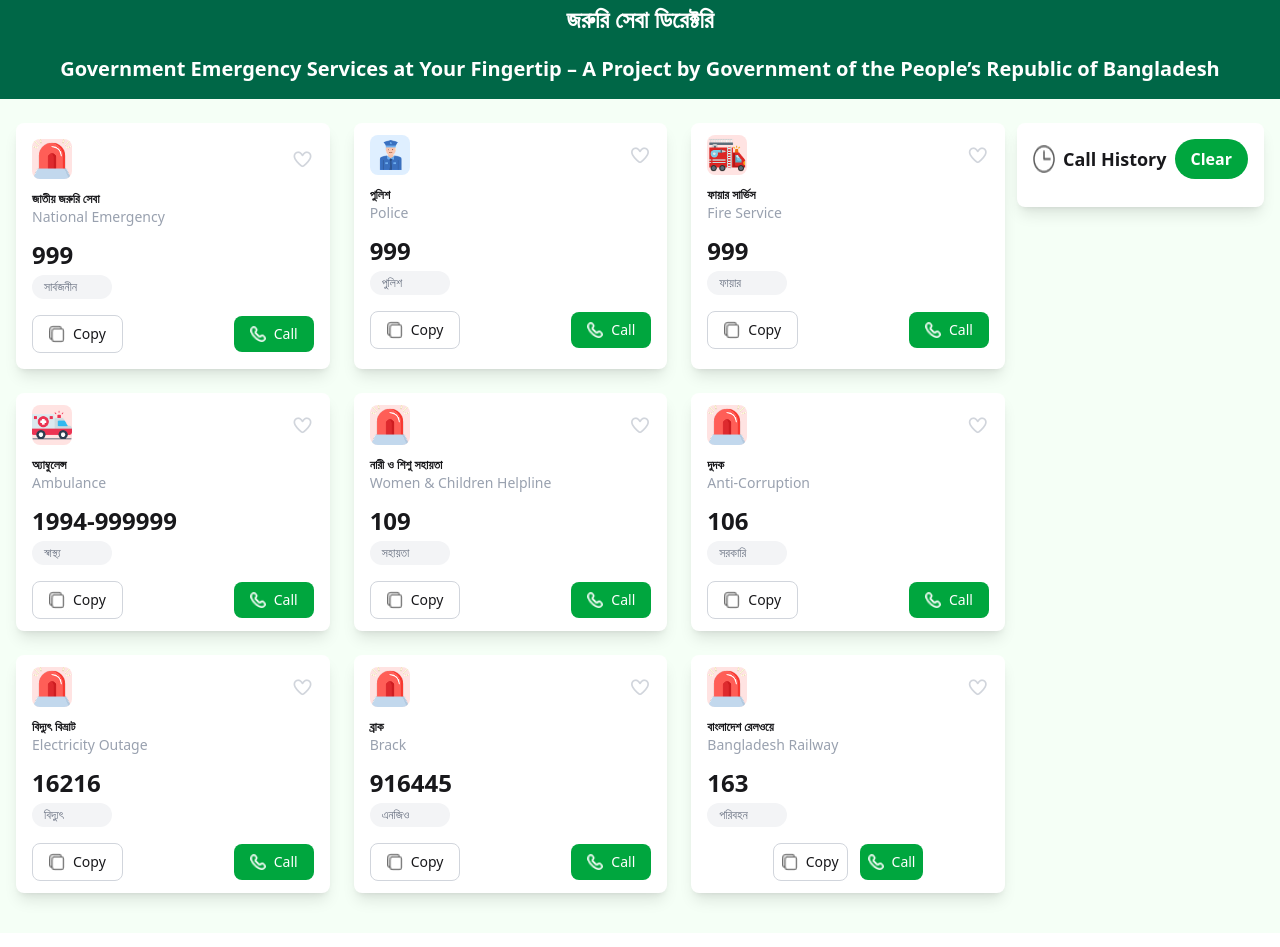
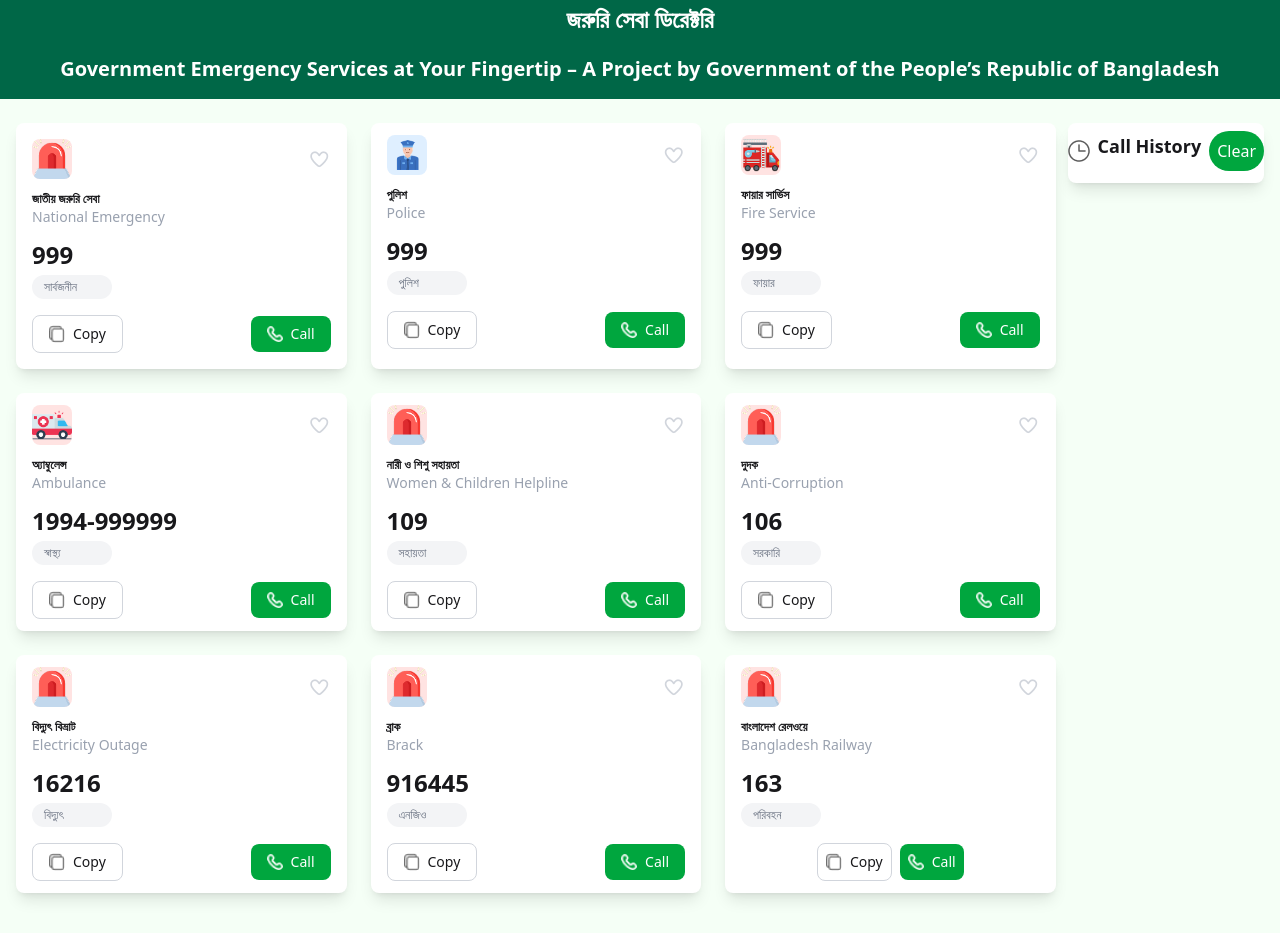
Before and after one commit to saifuldoict/B12-A5-Emergency-Hotline, a plain HTML site: page index.html in a window 1280 px wide. Shown: the part 197-1144 px from the top of the page. Drawn offline with nearby package versions, Linux system fonts and the light colour scheme.

Commit message:
css changed

```diff
--- a/index.html
+++ b/index.html
@@ -300,7 +300,7 @@
         <p class="text-gray-500 text-xs bg-gray-100 rounded-full inline-flex items-center px-3 py-1 mt-1 max-w-[80px]">পরিবহন</p>
       </div>
 
-      <div class="flex justify-center items-center gap-3 mt-4">
+      <div class="flex justify-center items-center gap-2 mt-4">
         <button class="copy_btn border border-gray-300 rounded-lg px-2 py-2 flex items-center gap-2 hover:bg-gray-100">
           <img src="./assets/Group.png" alt="Copy" class="w-4"/>
           <p class="text-sm">Copy</p>
@@ -316,14 +316,14 @@
 
 
   <!-- Call History -->
-    <div class=" bg-white shadow-lg rounded-lg p-4 h-fit ">
+    <div class=" bg-white shadow-lg rounded-lg h-fit ">
       <div class="flex justify-center items-center gap-2">
        <div class="flex gap-2">
-         <img src="./assets/CallHistory.png"/>
+         <img src="./assets/CallHistory.png" class="mt-2 "/>
         <h1 class="font-bold text-lg">Call History</h1>
        </div>
-        <button id="clear_btn" class="bg-[#00a63e] rounded-full flex items-center px-4 py-2 hover:bg-green-700">
-          <p class="font-bold text-white text-sm md:text-base">Clear</p>
+        <button id="clear_btn" class="bg-[#00a63e] rounded-full flex items-center p-2 py-2 mt-2 hover:bg-green-700">
+          <p class="font-sm text-white text-sm md:text-base">Clear</p>
         </button>
       </div>
 
```
